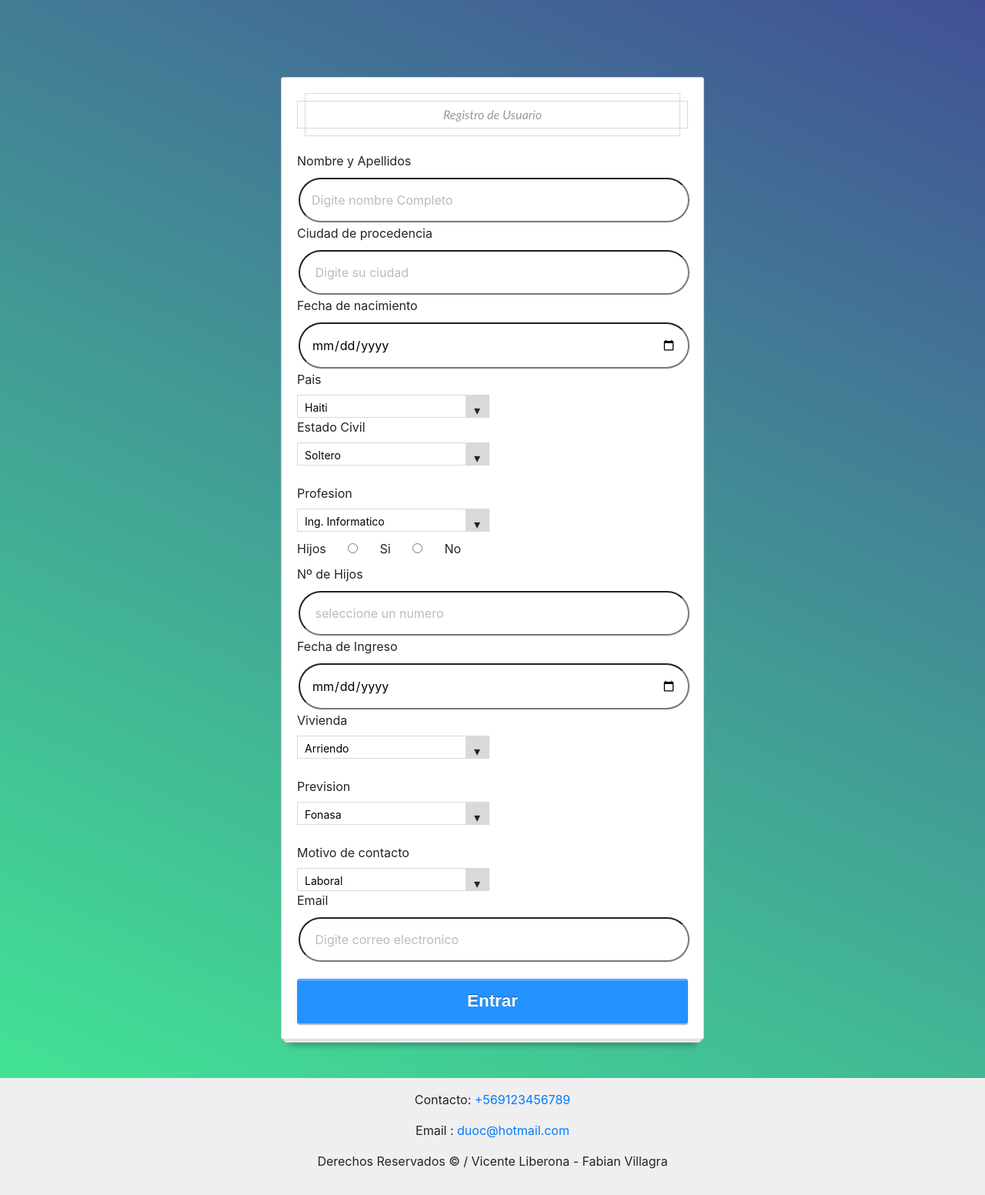
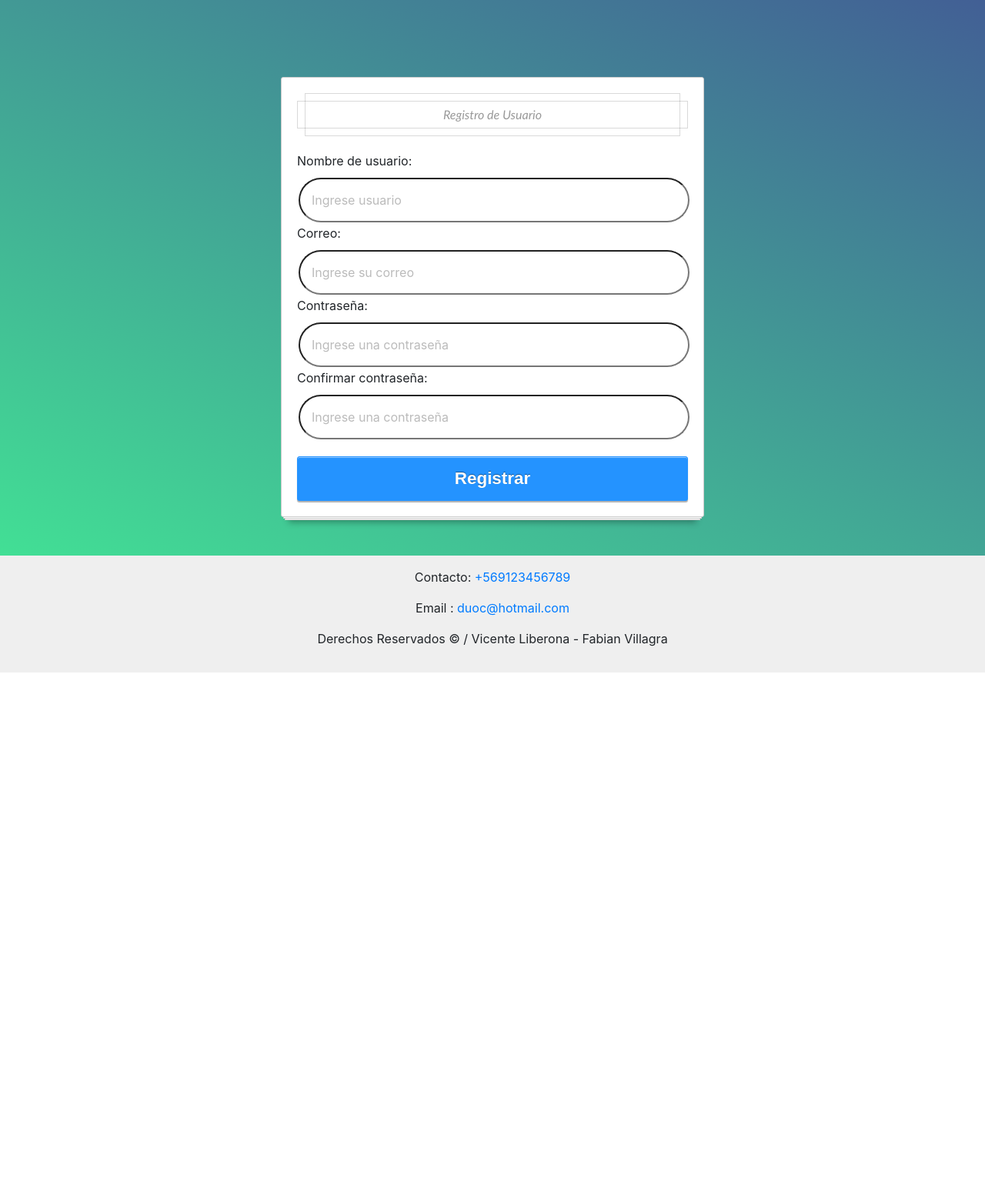
Before and after one commit to Fabianete1/PruebaWeb, a Django app: page /index/registro_list in a window 1280 px wide. Shown: the part 56-1609 px from the top of the page at 77% size. After the commit the page ends 930 px from the top, so only its background shows below. Run offline with Django 3.2, Linux system fonts and the light colour scheme; some libraries are stand-ins or nearby versions.

Commit message:
Agregue static a Formulario registro (Vicente L.)

```diff
--- a/anime/templates/Resgistro.html
+++ b/anime/templates/Resgistro.html
@@ -1,14 +1,15 @@
 <!DOCTYPE html>
+{% load static %}
 <html lang="en">
 <head>
     <meta charset="UTF-8">
     <meta name="viewport" content="width=device-width, initial-scale=1.0">
     <meta http-equiv="X-UA-Compatible" content="ie=edge">
     <title>AnimeVF</title>
-    <link rel="stylesheet" href="css/bootstrap.min.css">
-    <link rel="stylesheet" type="text/css" href="css/estilo.css">
-    <link rel="icon" type="image/png" href="img/icono.png" />
-    <link rel="stylesheet" type="text/css" href="css/resgistro.css">
+    <link rel="stylesheet" href="{% static 'css/bootstrap.min.css'%} ">
+    <link rel="stylesheet" type="text/css" href="{% static 'css/estilo.css'%}">
+    <link rel="icon" type="image/png" href="{% static 'img/icono.png'%}" />
+    <link rel="stylesheet" type="text/css" href="{% static 'css/resgistro.css'%}">
 
 
 
@@ -16,18 +17,18 @@
 <body>
 
     <nav class="navbar navbar-expand-lg navbar-dark bg-dark">
-        <a class="navbar-brand" href="index.html">
-          <img src="img/corazon.jpg" width="30" height="30" class="d-inline-block align-top" alt="">
+        <a class="navbar-brand" href="{% url 'index_list'%}">
+          <img src="{% static 'img/corazon.jpg'%}" width="30" height="30" class="d-inline-block align-top" alt="">
           ANIMEVF
         </a>
         <div class="collapse navbar-collapse" id="navbarTogglerDemo01">
           <div class="navbar-nav mr-auto ml-auto text-center">
-            <a class="nav-item nav-link active" href="index.html">Inicio</a>
-            <a class="nav-item nav-link" href="Anime.html">Anime</a>
-            <a class="nav-item nav-link" href="Manga.html">Mangas</a>
-            <a class="nav-item nav-link" href="Galeria.html">Wallpapers</a>
+            <a class="nav-item nav-link active" href="{% url 'index_list'%}">Inicio</a>
+            <a class="nav-item nav-link" href="{% url 'anime_list'%}">Anime</a>
+            <a class="nav-item nav-link" href="{% url 'manga_list'%}">Mangas</a>
+            <a class="nav-item nav-link" href="{% url 'galeria_list'%}">Wallpapers</a>
             <div class="resgistro">
-                <a class="nav-item nav-link" href="Resgistro.html"  >Registro</a>
+                <a class="nav-item nav-link" href="{% url 'registro_list'%}">Registro</a>
             </div>
           </div>
         </div>
@@ -41,124 +42,32 @@
 <form id="registro" name="datos" method="POST" action="envio.html";>
 
         <h1> Registro de Usuario </h1>
-        <label for="usuario"> Nombre y Apellidos </label>
-        <input type="text" name="usuario" placeholder="Digite nombre Completo" > <br>
+        <div class="item-input">
+            <label for="txtName">Nombre de usuario:</label>
+            <input type="text" id="txtName" placeholder="Ingrese usuario" required>
+            <span></span>
+    </div>
+
+    <div class="item-input">
+            <label for="txtEmail">Correo:</label>
+            <input type="email" id="txtEmail" placeholder="Ingrese su correo" required/>
+    </div>
+    <div class="item-input">
+            <label for="txtPassword">Contraseña:</label>
+            <input type="password" id="txtPassword" placeholder="Ingrese una contraseña" required/>
+    </div>
+
+    <div class="item-input">
+            <label for="txtPassword2">Confirmar contraseña:</label>
+            <input type="password" id="txtPassword2" placeholder="Ingrese una contraseña" required/>
+    </div>
 
 
 
-        <label for="ciudad"> Ciudad de procedencia </label>
-        <input type="text" name="pass" placeholder=" Digite su ciudad " > <br>
+    <div class="item-input-boton">
+            <button type="submit" class="butons">Registrar</button>
 
-        <label for="fecha">Fecha de nacimiento</label>
-        <input type="date" name="fecha_nac"> <br>
-
-
-        <label for="Pais">Pais</label>
-        <div class="caja">
-            <select >
-
-                <option >Haiti</option>
-                <option >Peru</option>
-                <option >Venezuela</option>
-                <option >Colombia</option>
-                <option >Argentina</option>
-                <option >Costa rica</option>
-                <option >Mexico</option>
-                <option >Paraguay</option>
-                <option >Bolivia</option>
-                <option >Brazil</option>
-
-
-            </select> <br>
-        </div>
-
-
-
-        <label for="estado">Estado Civil</label>
-        <div class="caja">
-        <select >
-            <option >Soltero</option>
-            <option >Casado/a</option>
-            <option >Viudo/a</option>
-            <option >Divorciado</option>
-
-
-        </select>
-        </div> <br>
-
-        <label for="estado">Profesion</label>
-        <div class="caja">
-        <select >
-            <option >Ing. Informatico</option>
-            <option >Arquitecto.</option>
-            <option >Psicologo</option>
-            <option >Diseñador Grafico</option>
-            <option >Medico</option>
-            <option >Chef</option>
-            <option >Abogado</option>
-            <option >Periodista</option>
-            <option >Arqueologo</option>
-            <option >Otros</option>
-
-
-        </select> <br>
-        </div>
-
-        <label for="hijos">Hijos</label>
-        <input  type="radio" name="Hijos" value="bailar"> Si
-        <input  type="radio" name="Hijos" value="jugar"> No
-        <br>
-
-
-
-        <label for="Ingrese numeros"> Nº de Hijos</label>
-        <input type="number" name="numer" placeholder=" seleccione un numero " min="0" max="99" > <br>
-
-        <label for="fecha_in">Fecha de Ingreso</label>
-        <input type="date" name="fecha_in" > <br>
-
-        <label for="Vivienda">Vivienda</label>
-        <div class="caja">
-        <select >
-            <option >Arriendo</option>
-            <option >Compra</option>
-            <option >No Informa</option>
-
-        </select>
-        </div> <br>
-
-
-        <label for="Prevision">Prevision</label>
-        <div class="caja">
-        <select >
-            <option >Fonasa</option>
-            <option >Isapre</option>
-            <option >No Informa</option>
-
-        </select>
-        </div> <br>
-
-
-
-        <label for="Motivo">Motivo de contacto</label>
-        <div class="caja">
-        <select >
-
-            <option >Laboral</option>
-            <option >Leyes de Migración</option>
-            <option >Asesoria Familiar</option>
-            <option >Trabajo</option>
-            <option >Otros</option>
-
-        </select> <br>
-        </div>
-
-        <label for="email">Email</label>
-        <input type="email" name="email" placeholder=" Digite correo electronico "><br>
-
-
-        <button type="submit" >Entrar</button>
-
+    </div>
 
     </form>
 
@@ -166,7 +75,7 @@
 </div>
     <footer>
         <P> Contacto: <a href="tel/+569123456789">+569123456789</a></P>
-		<P> Email : <a href="mailto:duoc@hotmail.com">duoc@hotmail.com</a>
+        <P> Email : <a href="mailto:duoc@hotmail.com">duoc@hotmail.com</a>
                 </P>
                 <p>Derechos Reservados &copy; / Vicente Liberona - Fabian Villagra   </p>
     </footer>
@@ -175,8 +84,8 @@
 
 
 
-    <script src="js/jquery-3.4.1.min.js"></script>
-    <script src="js/bootstrap.min.js"></script>
+    <script src="{% static 'js/jquery-3.4.1.min.js'%}"></script>
+    <script src="{% static 'js/bootstrap.min.js'%}"></script>
 
 </body>
 </html>
```
